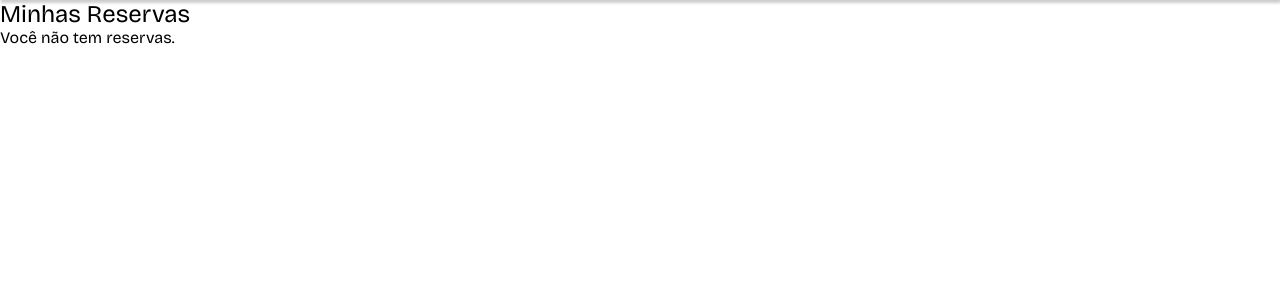
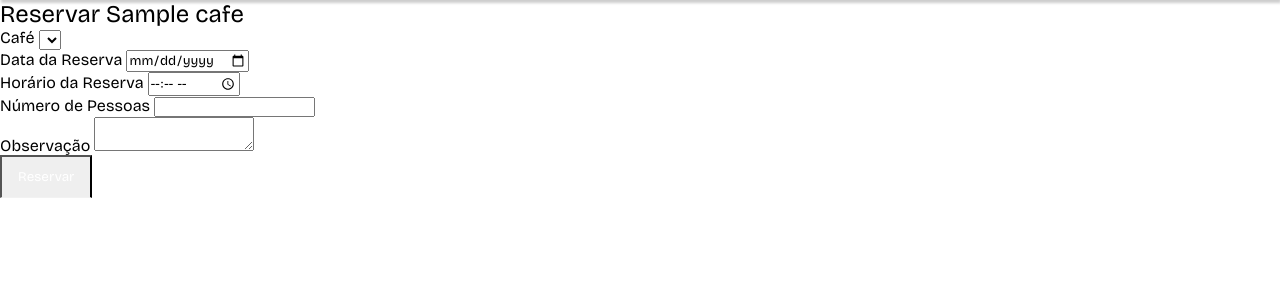
Before and after one commit to MatheusVelame/projetos2g3, a Django app: page /reservar_cafe/1/ in a window 1280 px wide. Shown: the part 74-374 px from the top of the page. Run offline with Django 5.2, Linux system fonts and the light colour scheme; a user stored in the database is signed in; tables that the repository leaves empty hold one stand-in row (values such as "Sample post"); lists and menus that the app fills with data are empty.

Commit message:
correção reserva

```diff
--- a/projeto/apps/templates/minhas_reservas.html
+++ b/projeto/apps/templates/minhas_reservas.html
@@ -17,6 +17,7 @@
                                 Data: {{ reserva.data_reserva }}<br>
                                 Horário: {{ reserva.horario_reserva }}<br>
                                 Número de Pessoas: {{ reserva.numero_de_pessoas }}<br>
+                                Observação: {{ reserva.observacao }}<br>
                                 Status: {{ reserva.status }}<br>
                             </p>
 
--- a/projeto/apps/templates/reservar_cafe.html
+++ b/projeto/apps/templates/reservar_cafe.html
@@ -5,30 +5,35 @@
 <link rel="stylesheet" href="{% static '../static/css/style_reservas.css' %}">
 <section class="section">
     <div class="container">
-        <h1>Minhas Reservas</h1>
-        <ul class="reservas-list">
-            {% for reserva in reservas %}
-                <li class="reserva-item">
-                    <strong>Café: {{ reserva.cafe.nome_cafeteria }}</strong><br>
-                    Data: {{ reserva.data_reserva }}<br>
-                    Horário: {{ reserva.horario_reserva }}<br>
-                    Número de Pessoas: {{ reserva.numero_de_pessoas }}<br>
-                    Status: {{ reserva.status }}<br>
-
-                    <div class="d-flex justify-content-between align-items-center mt-2">
-                        <div class="btn-group">
-                            <a href="{% url 'editar_reserva' reserva.id %}" class="btn btn-outline-secondary">Editar</a>
-                            <form action="{% url 'excluir_reserva' reserva.id %}" method="post" class="d-inline">
-                                {% csrf_token %}
-                                <button type="submit" class="btn btn-danger">Excluir</button>
-                            </form>
-                        </div>
-                    </div>
-                </li>
-            {% empty %}
-                <li class="reserva-item">Você não tem reservas.</li>
-            {% endfor %}
-        </ul>
+        <h1>Reservar {{cafe.nome_cafeteria}}</h1>
+        <form method="post">
+            {% csrf_token %}
+            <div class="mb-3">
+                <label for="cafe" class="form-label">Café</label>
+                <select class="form-select" id="cafe" name="cafe">
+                    {% for cafe in cafes %}
+                    <option value="{{ cafe.id }}">{{ cafe.nome_cafeteria }}</option>
+                    {% endfor %}
+                </select>
+            </div>
+            <div class="mb-3">
+                <label for="data_reserva" class="form-label">Data da Reserva</label>
+                <input type="date" class="form-control" id="data_reserva" name="data_reserva" required>
+            </div>
+            <div class="mb-3">
+                <label for="horario_reserva" class="form-label">Horário da Reserva</label>
+                <input type="time" class="form-control" id="horario_reserva" name="horario_reserva" required>
+            </div>
+            <div class="mb-3">
+                <label for="numero_de_pessoas" class="form-label">Número de Pessoas</label>
+                <input type="number" class="form-control" id="numero_de_pessoas" name="numero_de_pessoas" min="1" required>
+            </div>
+            <div class="mb-3">
+                <label for="observacao" class="form-label">Observação</label>
+                <textarea class="form-control" id="observacao" name="observacao"></textarea>
+            </div>
+            <button type="submit" class="btn btn-primary">Reservar</button>
+        </form>
     </div>
 </section>
-{% endblock content %}
+{% endblock %}
```
